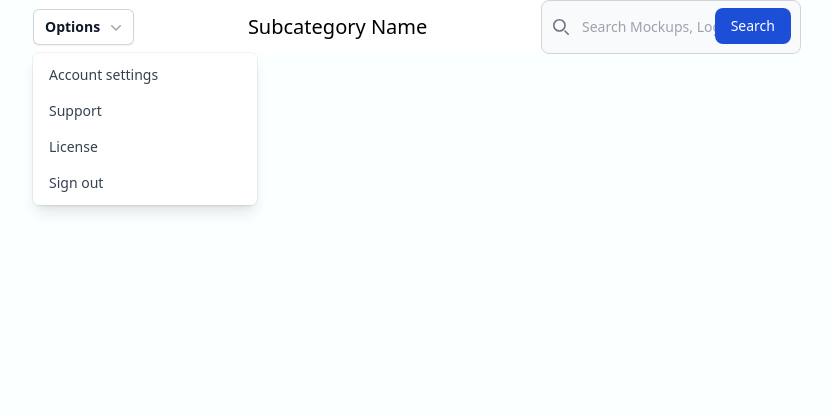
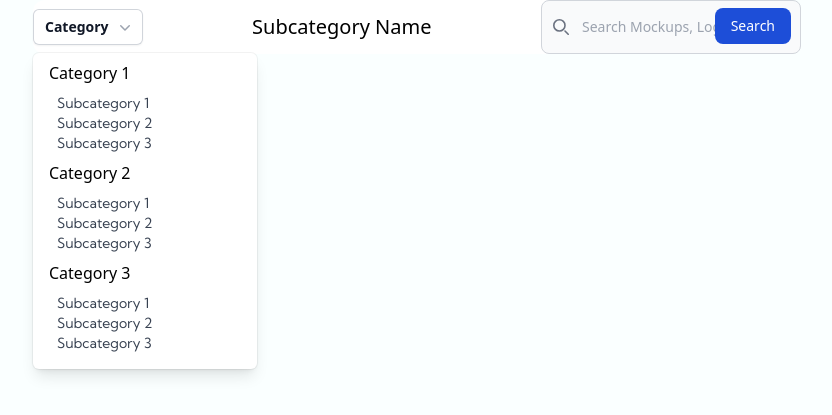
Before and after one commit to Corfliss/db-thelastofus-groupassignment, a Django app: page /home/ in a window 1280 px wide. Shown: the top 415 px of the page, without its empty margins (223-1055 px from the left). Run offline with Django 5.2, Linux system fonts and the light colour scheme; some libraries are stand-ins or nearby versions.

Commit message:
Tidying category dropdown and renaming all the sections with placeholders

```diff
--- a/main/templates/home.html
+++ b/main/templates/home.html
@@ -11,33 +11,33 @@
     <div class="relative inline-block text-left">
       <div>
         <button type="button" class="inline-flex w-full justify-center gap-x-1.5 rounded-md bg-white px-3 py-2 text-sm font-semibold text-gray-900 shadow-sm ring-1 ring-inset ring-gray-300 hover:bg-gray-50" id="menu-button" aria-expanded="true" aria-haspopup="true">
-          Options
+          Category
           <svg class="-mr-1 h-5 w-5 text-gray-400" viewBox="0 0 20 20" fill="currentColor" aria-hidden="true" data-slot="icon">
             <path fill-rule="evenodd" d="M5.22 8.22a.75.75 0 0 1 1.06 0L10 11.94l3.72-3.72a.75.75 0 1 1 1.06 1.06l-4.25 4.25a.75.75 0 0 1-1.06 0L5.22 9.28a.75.75 0 0 1 0-1.06Z" clip-rule="evenodd" />
           </svg>
         </button>
       </div>
-
-      <!--
-        Dropdown menu, show/hide based on menu state.
-
-        Entering: "transition ease-out duration-100"
-          From: "transform opacity-0 scale-95"
-          To: "transform opacity-100 scale-100"
-        Leaving: "transition ease-in duration-75"
-          From: "transform opacity-100 scale-100"
-          To: "transform opacity-0 scale-95"
-      -->
       <div id="dropdown" class="absolute left-0 z-10 mt-2 w-56 origin-top-right rounded-md bg-white shadow-lg ring-1 ring-black ring-opacity-5 focus:outline-none" role="menu" aria-orientation="vertical" aria-labelledby="menu-button" tabindex="-1">
-        <div class="py-1" role="none">
-          <!-- Active: "bg-gray-100 text-gray-900 outline-none", Not Active: "text-gray-700" -->
-          <a href="#" class="block px-4 py-2 text-sm text-gray-700" role="menuitem" tabindex="-1" id="menu-item-0">Account settings</a>
-          <a href="#" class="block px-4 py-2 text-sm text-gray-700" role="menuitem" tabindex="-1" id="menu-item-1">Support</a>
-          <a href="#" class="block px-4 py-2 text-sm text-gray-700" role="menuitem" tabindex="-1" id="menu-item-2">License</a>
-          <form method="POST" action="#" role="none">
-            <button type="submit" class="block w-full px-4 py-2 text-left text-sm text-gray-700" role="menuitem" tabindex="-1" id="menu-item-3">Sign out</button>
-          </form>
+        <!-- Active: "bg-gray-100 text-gray-900 outline-none", Not Active: "text-gray-700" -->
+        <div>
+          <a href="#" class="block px-4 py-2 text-l" role="menuitem" tabindex="-1" id="menu-item-0">Category 1</a>
+          <p class="block px-6 text-sm text-gray-700">Subcategory 1</p>
+          <p class="block px-6 text-sm text-gray-700">Subcategory 2</p>
+          <p class="block px-6 text-sm text-gray-700">Subcategory 3</p>
         </div>
+        <div>
+          <a href="#" class="block px-4 py-2 text-l" role="menuitem" tabindex="-1" id="menu-item-1">Category 2</a>
+          <p class="block px-6 text-sm text-gray-700">Subcategory 1</p>
+          <p class="block px-6 text-sm text-gray-700">Subcategory 2</p>
+          <p class="block px-6 text-sm text-gray-700">Subcategory 3</p>
+        </div>
+        <div>
+          <a href="#" class="block px-4 py-2 text-l" role="menuitem" tabindex="-1" id="menu-item-2">Category 3</a>
+          <p class="block px-6 text-sm text-gray-700">Subcategory 1</p>
+          <p class="block px-6 text-sm text-gray-700">Subcategory 2</p>
+          <p class="block px-6 text-sm text-gray-700">Subcategory 3</p>
+        </div>
+        <div class="mt-4"></div>
       </div>
     </div>
     <div>
```
